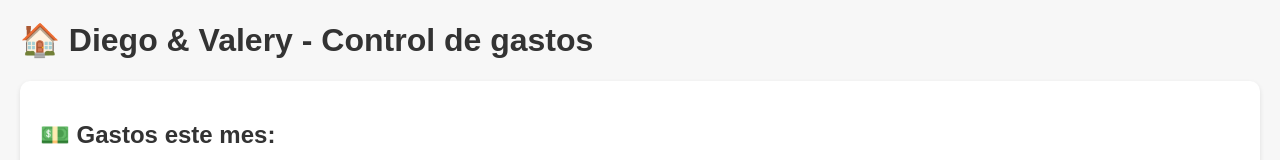
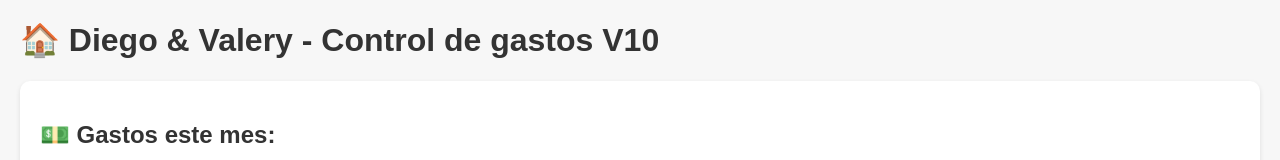
Before and after one commit to Daigo002/gastosdv, a plain HTML site: page index.html in a window 1280 px wide. Shown: the top 160 px of the page. Drawn offline with Linux system fonts and the light colour scheme; no server answers.

Commit message:
Update index.html
XDWASAAAA

```diff
--- a/index.html
+++ b/index.html
@@ -79,7 +79,7 @@
         <p>Cargando su progreso...</p>
     </div>
 
-    <h1>🏠 Diego & Valery - Control de gastos</h1>
+    <h1>🏠 Diego & Valery - Control de gastos V10</h1>
 
     <div class="section">
         <h2>💵 Gastos este mes:</h2>
```
